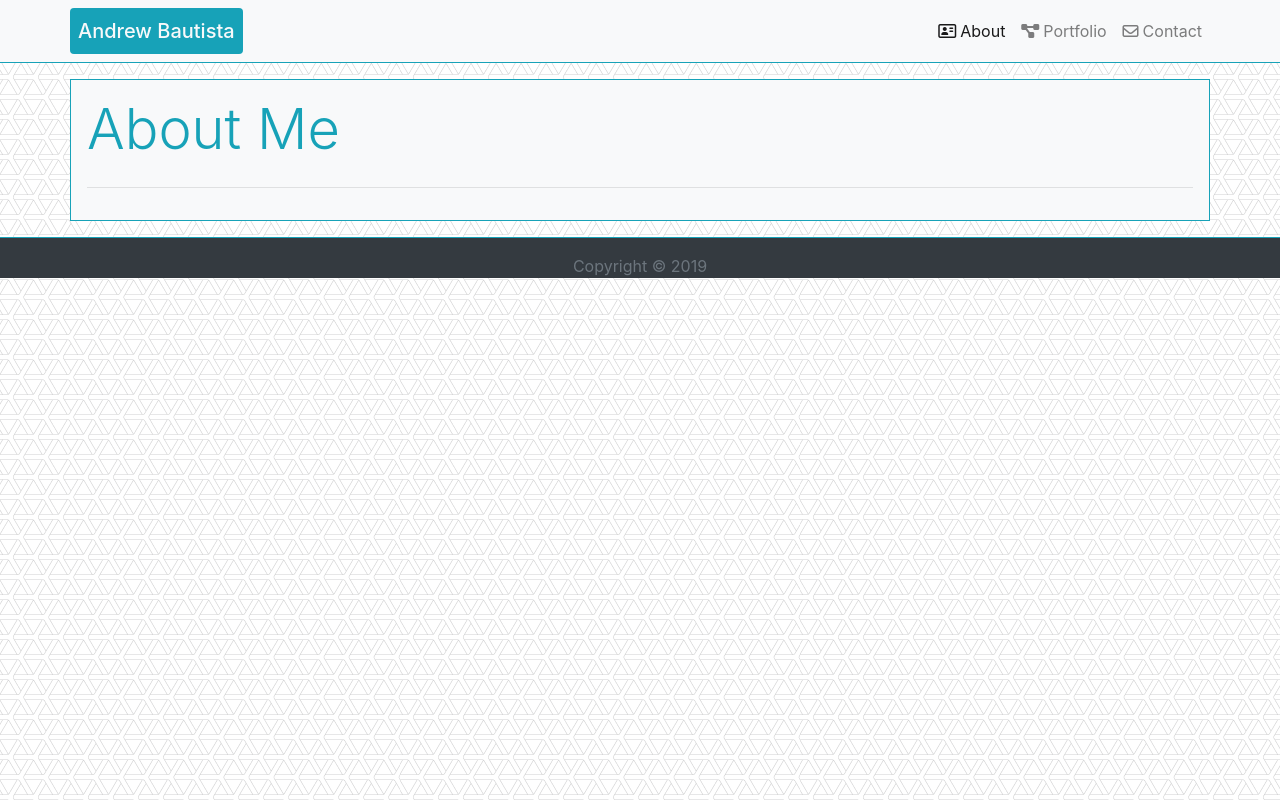
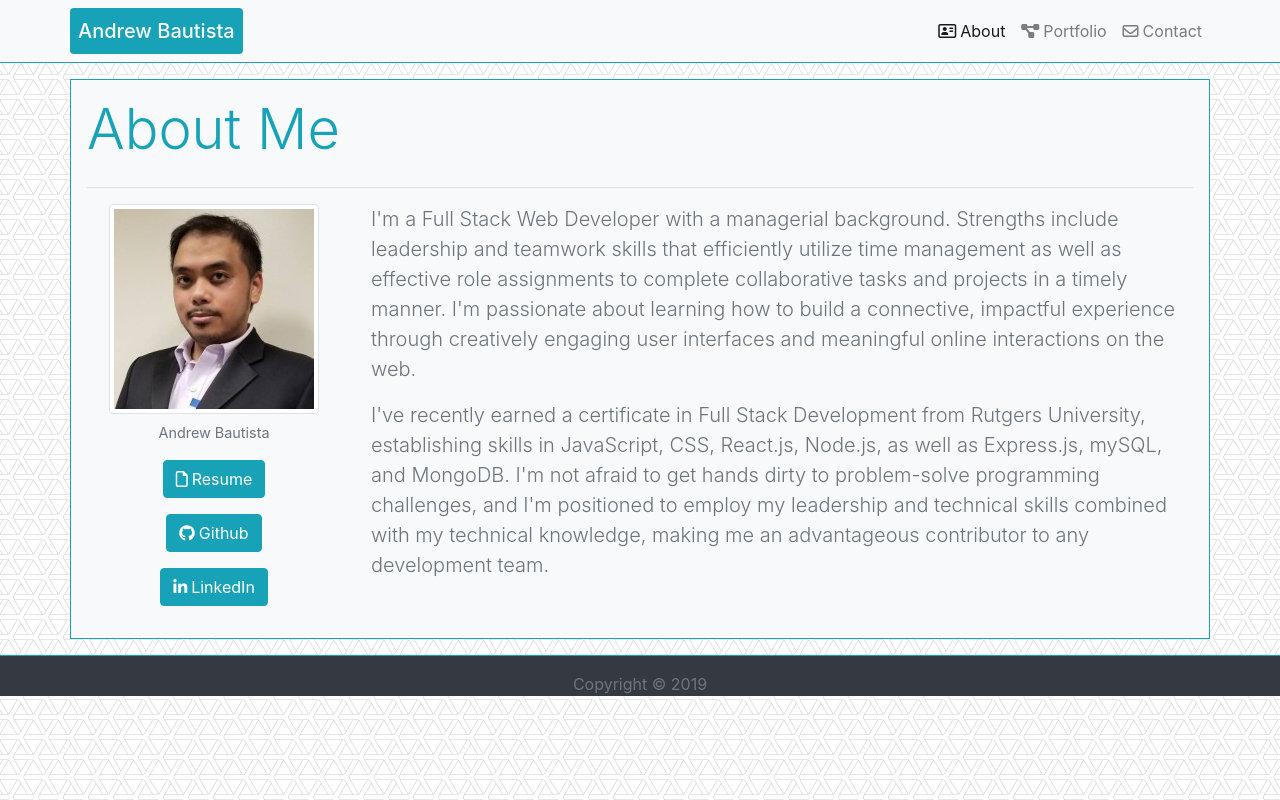
Before and after one commit to WarriorofZarona/React-Portfolio, a React (Create React App) app: page / in a window 1280 px wide. Built offline with nearby package versions, Linux system fonts and the light colour scheme.

Commit message:
added pages back

```diff
--- a/src/App.js
+++ b/src/App.js
@@ -2,10 +2,10 @@ import React from 'react';
 import { BrowserRouter as Router, Route } from "react-router-dom";
 import Header from "./components/Header";
 import PageTitle from "./components/PageTitle";
-// import About from "./pages/About";
+import About from "./pages/About";
 import Footer from "./components/Footer";
-// import Portfolio from "./pages/Portfolio";
-// import Contact from "./pages/Contact";
+import Portfolio from "./pages/Portfolio";
+import Contact from "./pages/Contact";
 import "./App.css";
 
 function App() {
@@ -14,9 +14,9 @@ function App() {
     <Router>
       <Header />
       <PageTitle>
-        {/* <Route exact path="/" component={About} />
+        <Route exact path="/" component={About} />
         <Route exact path="/portfolio" component={Portfolio} />
-        <Route exact path="/contact" component={Contact} /> */}
+        <Route exact path="/contact" component={Contact} />
       </PageTitle>
       <Footer />
     </Router >
```
